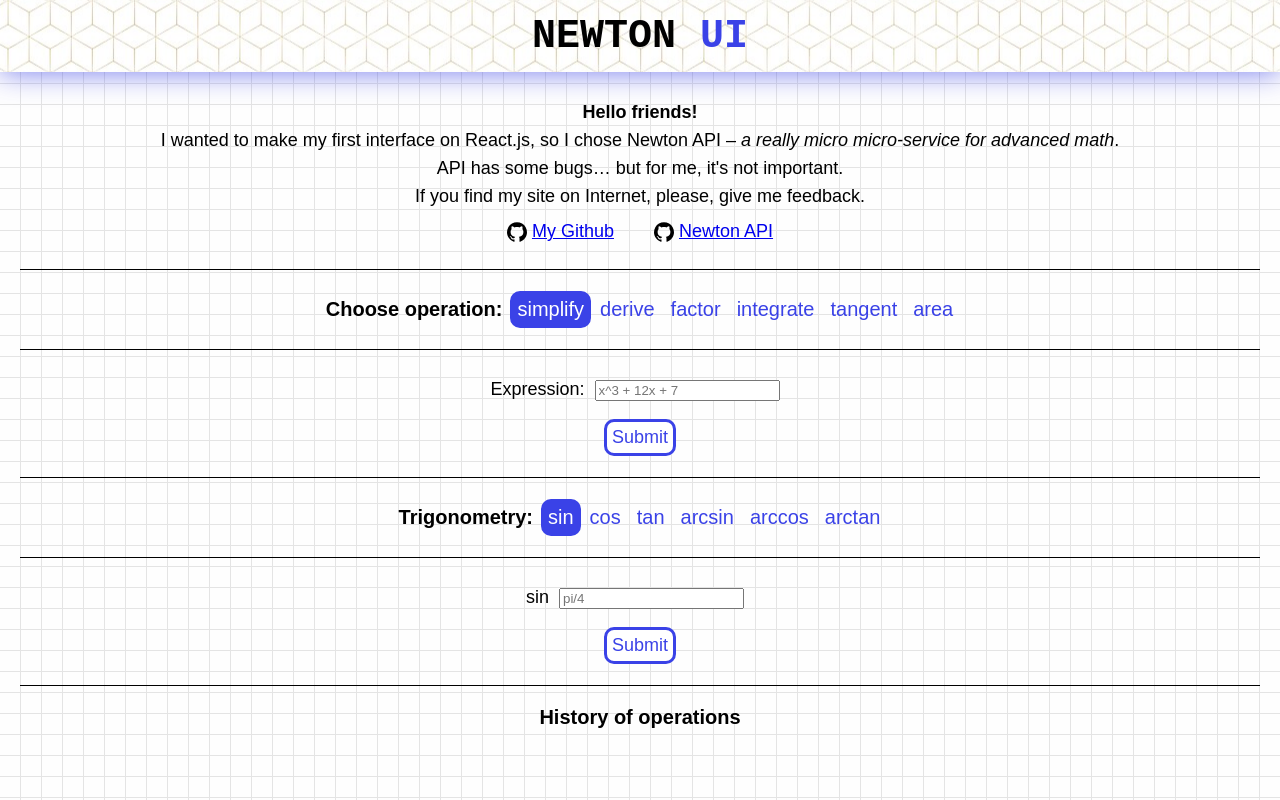
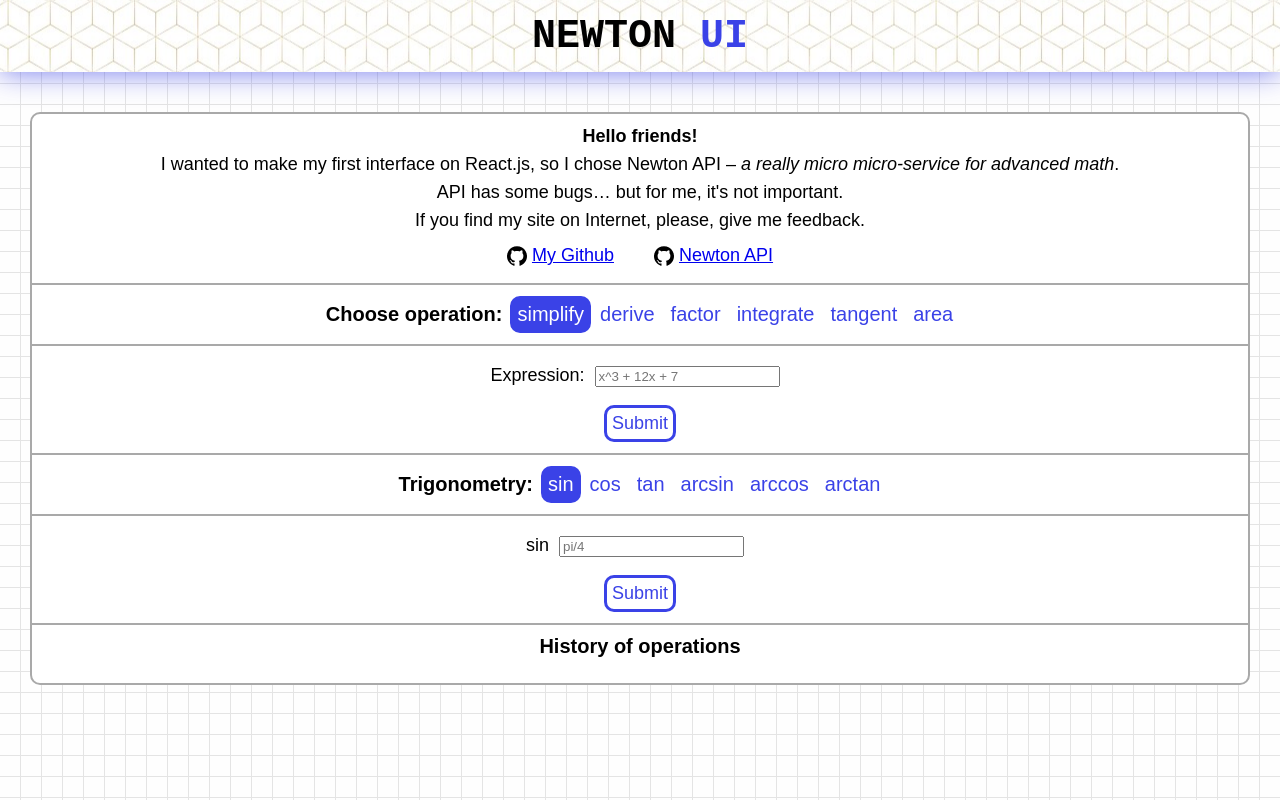
Before and after one commit to Vergil645/newton-ui, a React (Create React App) app: page / in a window 1280 px wide. Built offline with nearby package versions, Linux system fonts and the light colour scheme.

Commit message:
Appearance changed

```diff
--- a/src/App.js
+++ b/src/App.js
@@ -3,11 +3,11 @@
 
 import {components, operations, api, trigonometry} from "./config";
 
-import Header from "./components/header/Header";
+import Description from "./components/description/Description";
 import SelectionButton from "./components/SelectionButton";
 import {CenterDiv} from "./components/tmp/center";
-import Line from "./components/tmp/Line";
 import SubmitButton from "./components/SubmitButton";
+import Title from "./components/title/Title";
 
 const Waiting = styled.div`
   position: fixed;
@@ -15,6 +15,24 @@
   width: 100%;
   height: 100%;
   cursor: wait;
+`;
+
+const Wrap = styled.div`
+  margin: 0 30px 30px;
+  border: 2px solid darkgrey;
+  border-radius: 10px;
+  padding: 5px 0;
+
+  box-sizing: content-box;
+  width: auto;
+
+  background: white;
+`;
+
+const Line = styled.div`
+  height: 2px;
+  margin: 10px 0;
+  background-color: darkgrey;
 `;
 
 export default class App extends React.Component {
@@ -82,7 +100,11 @@
     return (
       <div>
         {this.state.waiting ? <Waiting/> : null}
-        <Header/>
+        <Title/>
+
+        <Wrap>
+
+          <Description/>
           <Line/>
 
           <CenterDiv style={{fontSize: "20px"}}>
@@ -143,6 +165,9 @@
           <div style={{margin: "20px"}}>
             {this.state.history}
           </div>
+
+        </Wrap>
+
       </div>
     );
   }
--- /dev/null
+++ b/src/components/description/Description.js
@@ -0,0 +1,38 @@
+import React from 'react';
+
+import {CenterDiv, CenterText} from "../tmp/center";
+import githubLogoSVG from './github-logo.svg';
+
+const githubLogo = (
+  <img
+    style={{marginRight: "5px"}}
+    src={githubLogoSVG}
+    alt="github-logo"
+    width="20px"
+    height="auto"
+  />
+);
+
+export default class Description extends React.Component {
+  render() {
+    return (
+      <div>
+        <CenterText><strong>Hello friends!</strong></CenterText>
+        <CenterText>
+          I wanted to make my first interface on React.js, so I chose
+          Newton API &#8211;&#160;<i>a really micro micro-service for advanced math</i>.
+        </CenterText>
+        <CenterText>API has some bugs&#8230; but for me, it's not important.</CenterText>
+        <CenterText>If you find my site on Internet, please, give me feedback.</CenterText>
+        <CenterDiv>
+          <a href={'https://github.com/Vergil645/newton-ui'}>
+            <CenterDiv>{githubLogo}My Github</CenterDiv>
+          </a>
+          <a href={'https://github.com/aunyks/newton-api'}>
+            <CenterDiv>{githubLogo}Newton API</CenterDiv>
+          </a>
+        </CenterDiv>
+      </div>
+    );
+  }
+}
--- a/src/components/header/Header.css
+++ /dev/null
@@ -1,19 +0,0 @@
-.title {
-  display: flex;
-  justify-content: center;
-  align-items: center;
-
-  font-family: monospace;
-  font-weight: bold;
-  font-size: 40px;
-
-  box-shadow: 0 0 30px rgba(58, 66, 231, 0.7);
-  box-sizing: border-box;
-  width: 100%;
-  height: 72px;
-
-  margin-bottom: 30px;
-
-  background-image: url("title.png");
-  background-position: center center;
-}
--- a/src/components/header/Header.js
+++ /dev/null
@@ -1,49 +0,0 @@
-import React from 'react';
-import './Header.css';
-
-import {CenterDiv, CenterText} from "../tmp/center";
-
-import githubLogoSVG from './github-logo.svg';
-const githubLogo = (
-  <img
-    style={{marginRight: "5px"}}
-    src={githubLogoSVG}
-    alt="github-logo"
-    width="20px"
-    height="auto"
-  />
-);
-
-export default class Header extends React.Component {
-  render() {
-    return (
-      <div>
-        <div className="title">
-          <span>NEWTON</span>&#160;
-          <span style={{color: "#3a42e7"}}>UI</span>
-          <a href="https://www.freepik.com" style={{display: "none"}}>
-            Designed by starline / Freepik
-          </a>
-        </div>
-
-        <div className="description">
-          <CenterText><strong>Hello friends!</strong></CenterText>
-          <CenterText>
-            I wanted to make my first interface on React.js, so I chose
-            Newton API &#8211;&#160;<i>a really micro micro-service for advanced math</i>.
-          </CenterText>
-          <CenterText>API has some bugs&#8230; but for me, it's not important.</CenterText>
-          <CenterText>If you find my site on Internet, please, give me feedback.</CenterText>
-          <CenterDiv>
-            <a href={'https://github.com/Vergil645/newton-ui'}>
-              <CenterDiv>{githubLogo}My Github</CenterDiv>
-            </a>
-            <a href={'https://github.com/aunyks/newton-api'}>
-              <CenterDiv>{githubLogo}Newton API</CenterDiv>
-            </a>
-          </CenterDiv>
-        </div>
-      </div>
-    );
-  }
-}
--- /dev/null
+++ b/src/components/title/Title.css
@@ -0,0 +1,19 @@
+.title {
+    display: flex;
+    justify-content: center;
+    align-items: center;
+
+    font-family: monospace;
+    font-weight: bold;
+    font-size: 40px;
+
+    box-shadow: 0 0 30px rgba(58, 66, 231, 0.7);
+    box-sizing: border-box;
+    width: 100%;
+    height: 72px;
+
+    margin-bottom: 40px;
+
+    background-image: url("title-backgroung.png");
+    background-position: center center;
+}
--- /dev/null
+++ b/src/components/title/Title.js
@@ -0,0 +1,16 @@
+import React from "react";
+import "./Title.css";
+
+export default class Title extends React.Component {
+  render() {
+    return (
+      <div className="title">
+        <span>NEWTON</span>&#160;
+        <span style={{color: "#3a42e7"}}>UI</span>
+        <a href="https://www.freepik.com" style={{display: "none"}}>
+          Designed by starline / Freepik
+        </a>
+      </div>
+    );
+  }
+}
--- a/src/components/tmp/Line.js
+++ /dev/null
@@ -1,9 +0,0 @@
-import styled from "styled-components";
-
-const Line = styled.div`
-  height: 1px;
-  background-color: black;
-  margin: 20px;
-`;
-
-export default Line;
```
Also changed, not shown: src/components/description/github-logo.svg (renamed from src/components/header/github-logo.svg), src/components/title/title-backgroung.png (renamed from src/components/header/title.png). Lines whose indentation alone changed are shown as unchanged.
